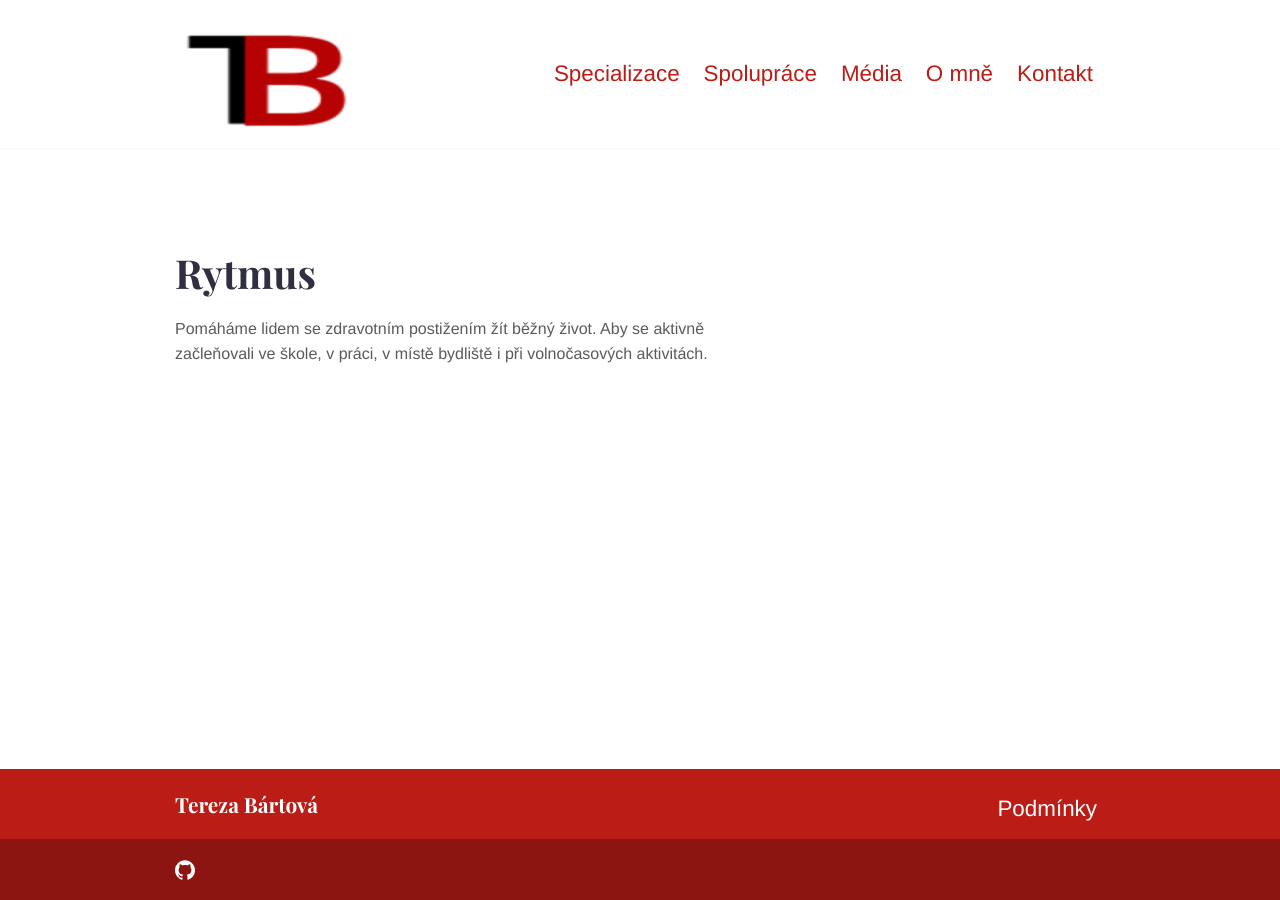
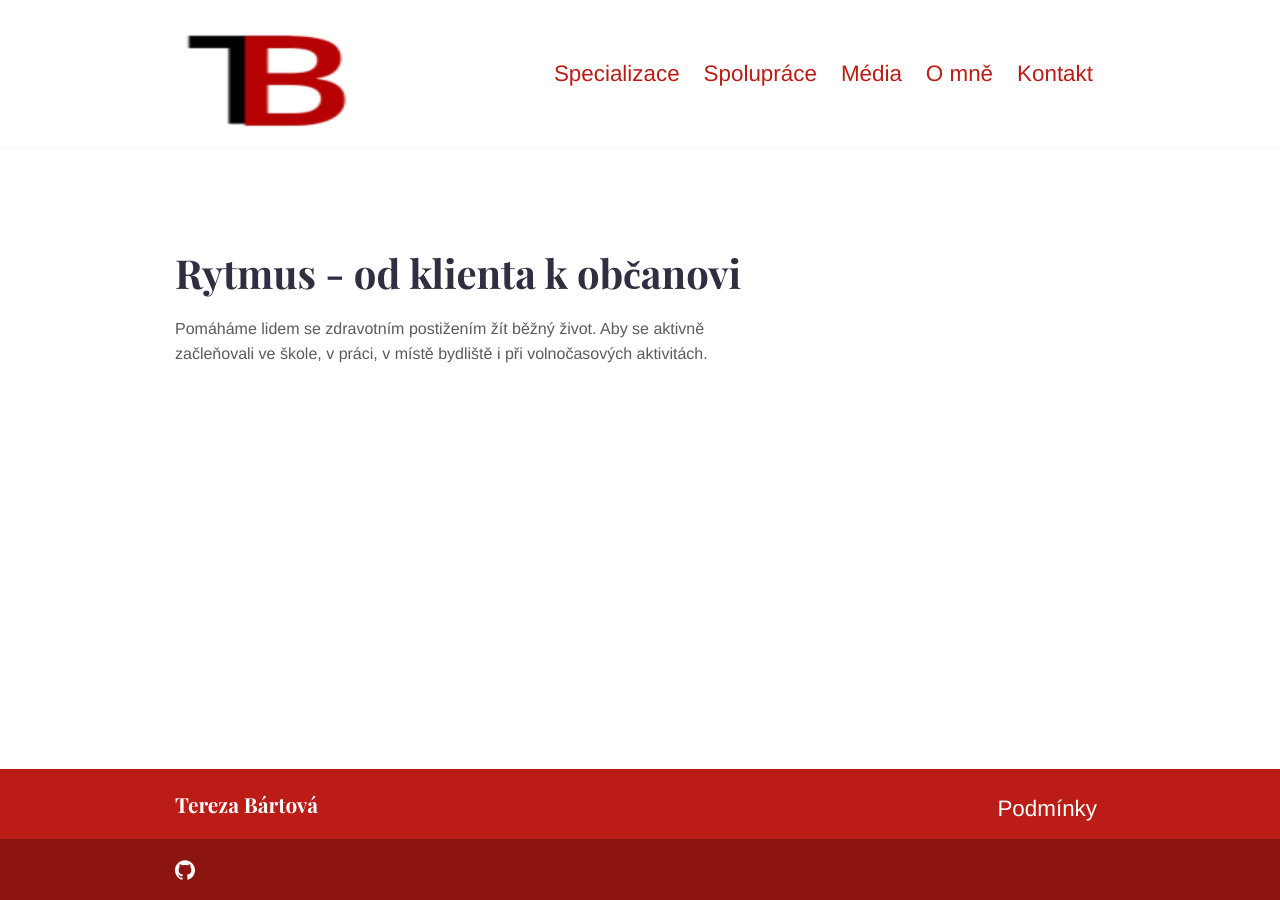
Before and after one commit to terezabartova/terezabartova.github.io, a Jekyll site: the page built from _team/rytmus.md, in a window 1280 px wide. Built offline with Jekyll 4.4.1, drawn with Linux system fonts in a browser that asks for light colours.

Commit message:
Rytmus fix

```diff
--- a/_team/rytmus.md
+++ b/_team/rytmus.md
@@ -1,8 +1,8 @@
 ---
-title: "Rytmus"
+title: "Rytmus - od klienta k občanovi "
 date: 2018-11-19T10:47:58+10:00
 image: "images/team/rytmus-unsplash.png"
-jobtitle: "Právní kancelář"
+jobtitle: "Nezisková organizace"
 websiteurl: "https://rytmus.org/"
 promoted: true
 weight: 1
```
